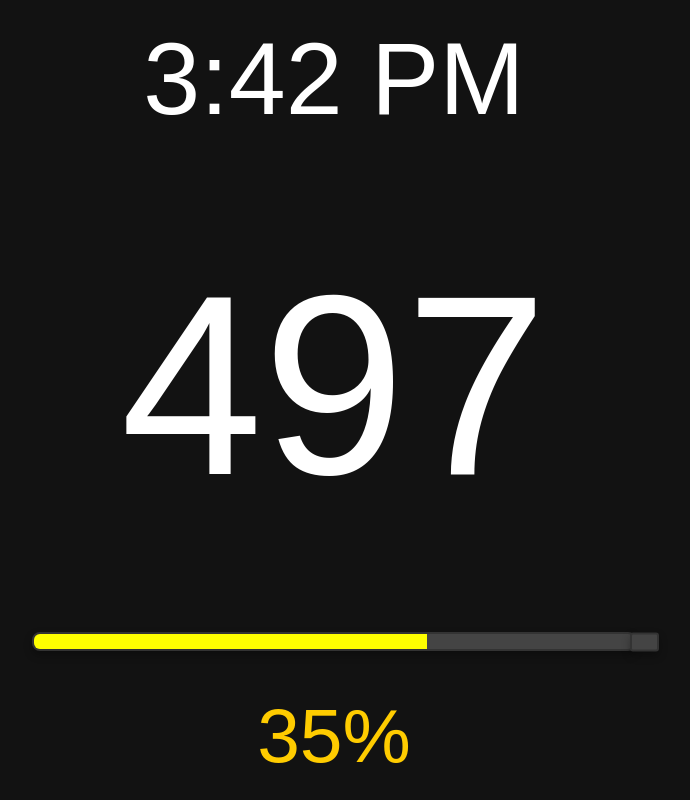
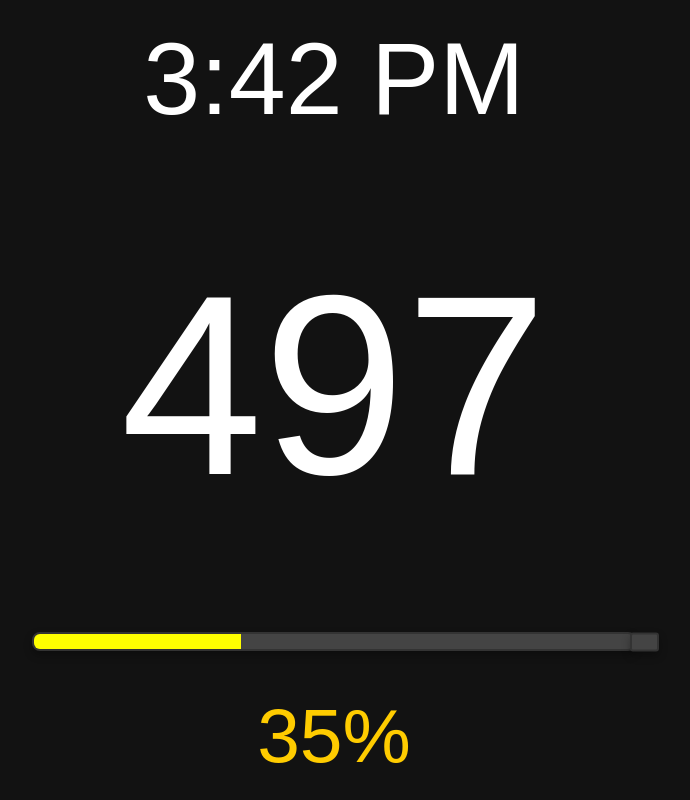
Before and after one commit to kmac1310/Chat-o1-mini-1440-battery, a plain HTML site: page index.html in a window 1280 px wide. Shown: the whole page, without its empty margins (306-996 px from the left). Drawn offline with Linux system fonts and the light colour scheme.

Commit message:
Update index.html
o1 update #1

```diff
--- a/index.html
+++ b/index.html
@@ -73,7 +73,7 @@
         .battery-level {
             height: 100%;
             background-color: #0f0; /* Green by default */
-            width: 0;
+            width: 100%; /* Start full */
             border-radius: 6px 0 0 6px;
             transition: width 1s ease-in-out, background-color 0.5s ease-in-out;
         }
@@ -155,12 +155,12 @@
         <div id="token-display" aria-label="Tokens Remaining"></div>
 
         <!-- Battery Structure with ARIA Attributes for Accessibility -->
-        <div class="battery-container" role="progressbar" aria-valuemin="0" aria-valuemax="100" aria-valuenow="0" data-tooltip="">
+        <div class="battery-container" role="progressbar" aria-valuemin="0" aria-valuemax="100" aria-valuenow="100" data-tooltip="100% of the day remaining">
             <div class="battery-level" id="progress" aria-hidden="true"></div>
             <div class="battery-cap"></div>
         </div>
 
-        <div id="percentage-display" aria-label="Percentage Remaining"></div>
+        <div id="percentage-display" aria-label="Percentage Remaining">100%</div>
     </div>
 
     <script>
@@ -192,7 +192,7 @@
 
             // Update Battery Level Width
             const progressBar = document.getElementById('progress');
-            const progressPercentage = (1 - percentageRemaining) * 100;
+            const progressPercentage = percentageRemaining * 100; // Corrected Calculation
             progressBar.style.width = `${progressPercentage}%`;
 
             // Update Percentage Display
@@ -210,8 +210,9 @@
 
             // Update ARIA Attributes for Accessibility
             const batteryContainer = document.querySelector('.battery-container');
-            batteryContainer.setAttribute('aria-valuenow', Math.round(percentageRemaining * 100));
-            batteryContainer.setAttribute('data-tooltip', `${Math.round(percentageRemaining * 100)}% of the day remaining`);
+            const roundedPercentage = Math.round(percentageRemaining * 100);
+            batteryContainer.setAttribute('aria-valuenow', roundedPercentage);
+            batteryContainer.setAttribute('data-tooltip', `${roundedPercentage}% of the day remaining`);
         }
 
         // Initial call to display correct data immediately
```
